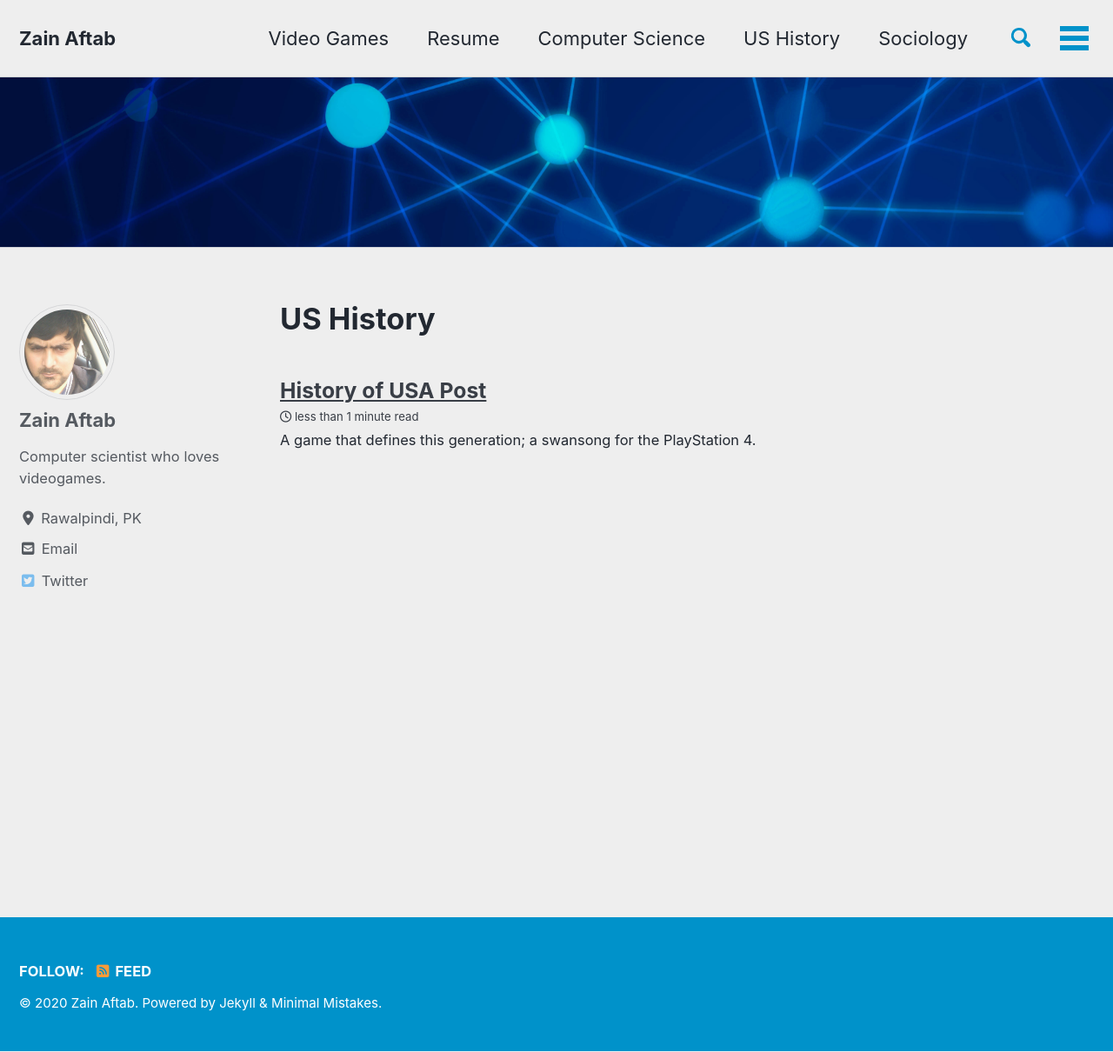
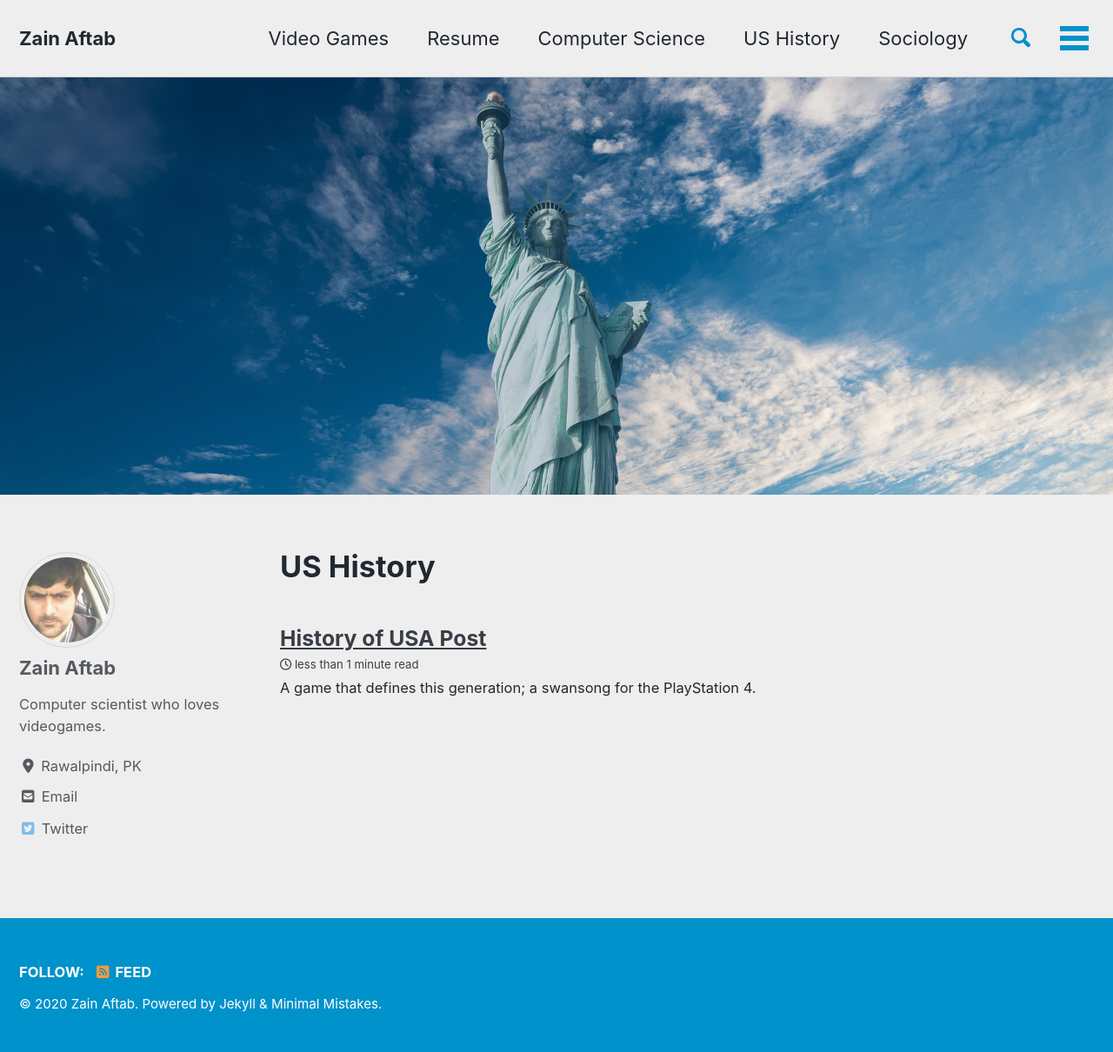
Before and after one commit to zainaftab2225/zainaftab2225.github.io, a Jekyll site: the page built from _pages/historyofusa.md, in a window 1280 px wide and 1210 px high. Shown: the whole window at 87% size. Built offline with Jekyll 4.4.1, drawn with Linux system fonts in a browser that asks for light colours; cached includes are drawn as plain includes; nearby versions of some CDN libraries.

Commit message:
pushing history

```diff
--- a/_pages/historyofusa.md
+++ b/_pages/historyofusa.md
@@ -7,5 +7,5 @@ collection: historyofusa
 entries_layout: list
 classes: wide
 header:
-  image: "/images/home_banner.jpg"
+  image: "/images/historyofusa_banner.jpg"
 ---
```
Also changed, not shown: images/historyofusa_banner.jpg (added).
